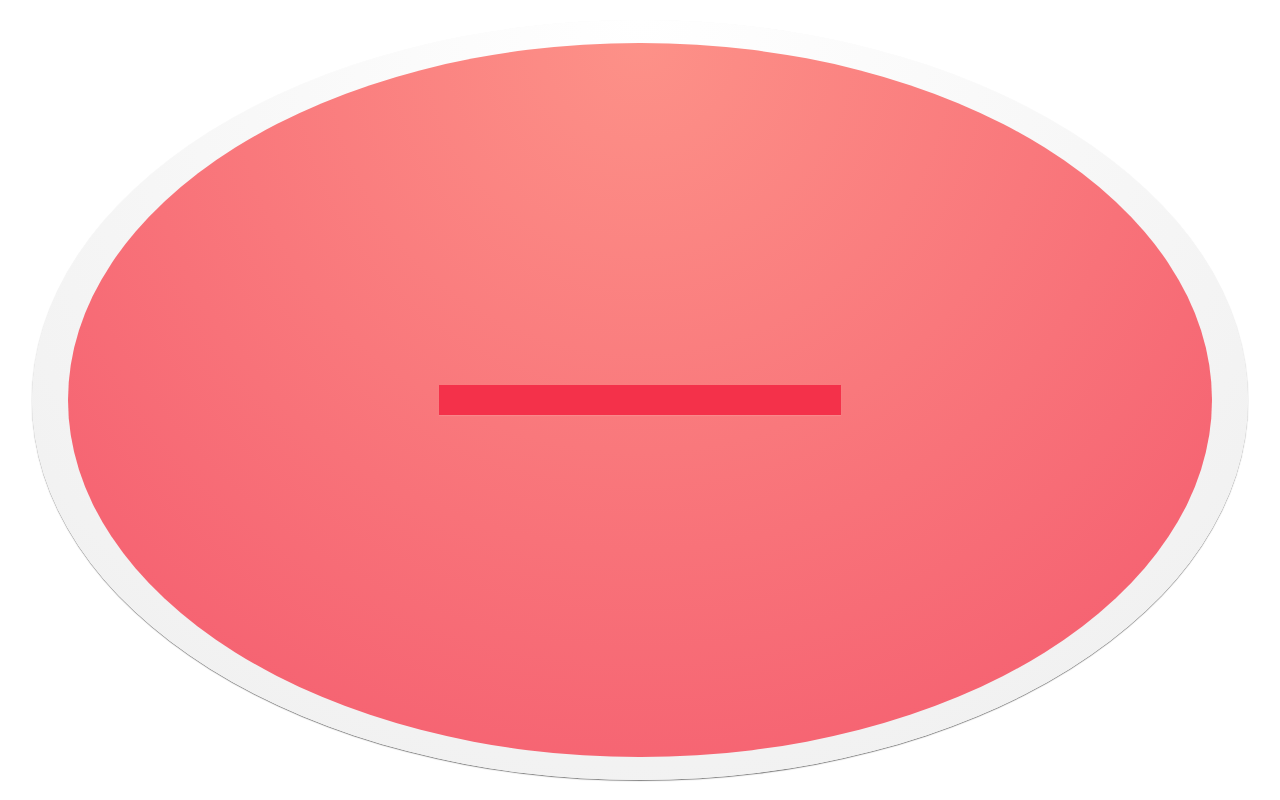
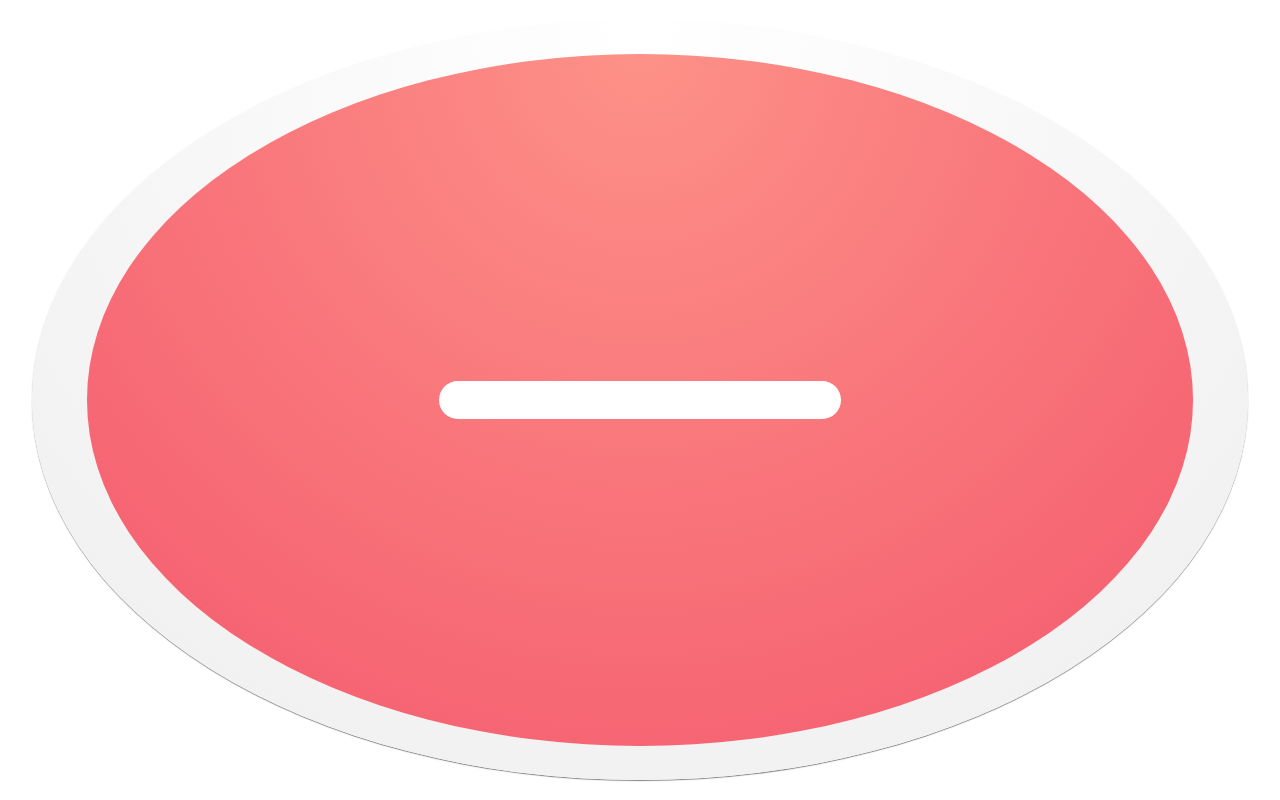
Before and after one commit to atdrago/electron-icon, an Electron app: page view/index.html in a window 1280 px wide. Drawn offline with Linux system fonts and the light colour scheme.

Commit message:
Style adjustments

```diff
--- a/view/index.css
+++ b/view/index.css
@@ -3,13 +3,19 @@ body {
 	height: 100%;
 }
 
-div {
+div,
+div:before,
+div:after {
 	position: absolute;
 	left: 0;
 	right: 0;
 	top: 0;
 	bottom: 0;
 	margin: auto;
+}
+
+div {
+
 	background-image: radial-gradient(circle at 50% 0%, #fff 0%, #eee 100%);
 	border-radius: 100%;
 	box-shadow: 0 1px 1px rgba(0, 0, 0, 0.5);
@@ -22,36 +28,25 @@ div {
 
 div:before {
 	content: '';
-	position: absolute;
-	left: 0;
-	right: 0;
-	top: 0;
-	bottom: 0;
-	margin: auto;
-	width: 94%; /* 950 */
-	height: 94%; /* 950 */
+	width: 91%; /* 950 */
+	height: 91%; /* 950 */
 	border-radius: 100%;
 	background-image: radial-gradient(circle at 50% 0%, #FD9188 0%, #F4596D 100%);
 }
 
 div:after {
 	content: '';
-	position: absolute;
-	left: 0;
-	right: 0;
-	top: 0;
-	bottom: 0;
-	margin: auto;
 	opacity: 1;
-	background-color: #F4314A;
-	box-shadow: 0 1px 1px rgba(255, 255, 255, 0.1);
+	background-color: #fff;
 	width: 33%;
-	height: 4%;
+	height: 5%;
+	border-radius: 20px;
 }
+
 @media (max-width: 64px) {
 	div:before {
-		width: 93.5%;
-		height: 93.5%;
+		width: 90%;
+		height: 90%;
 	}
 }
 
```
